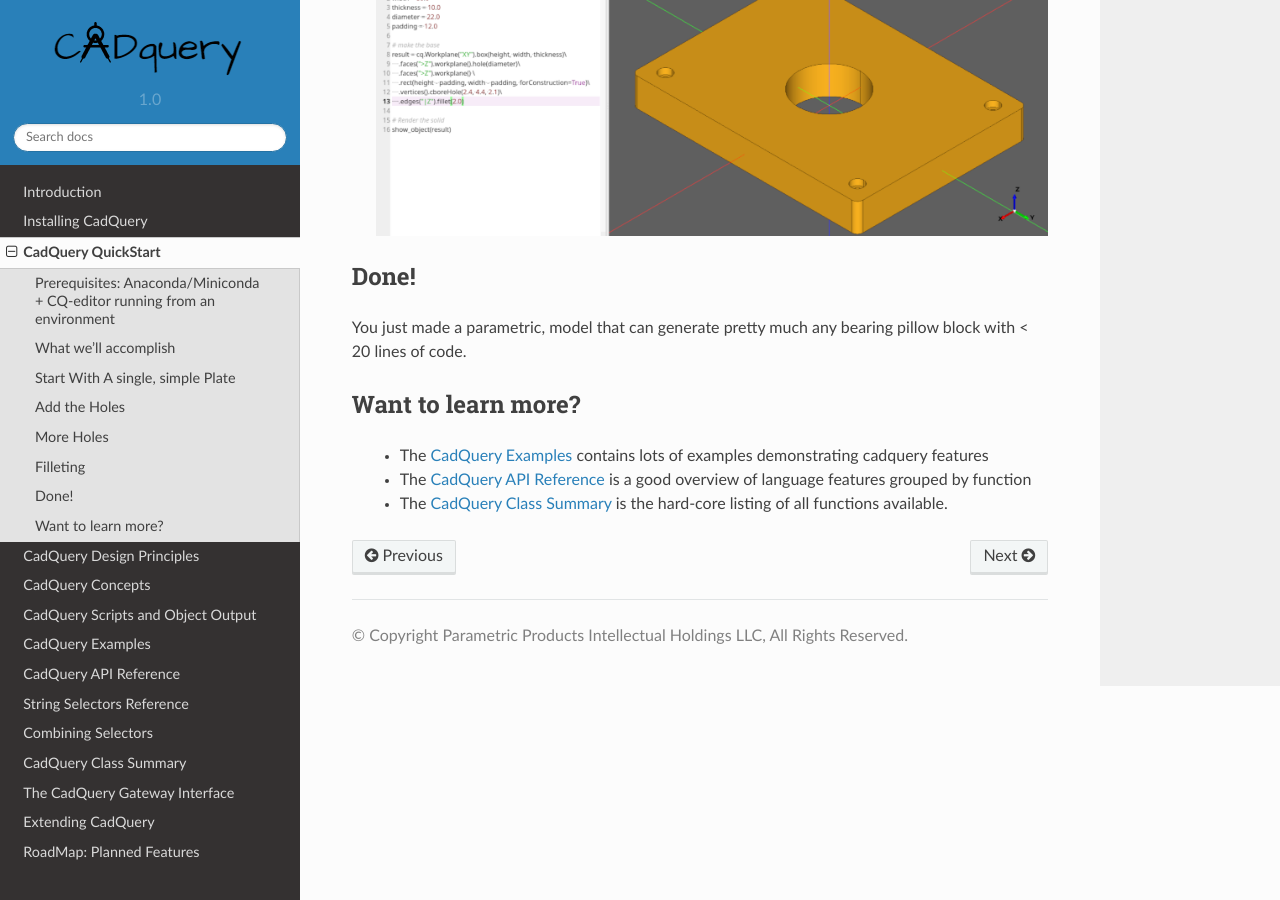
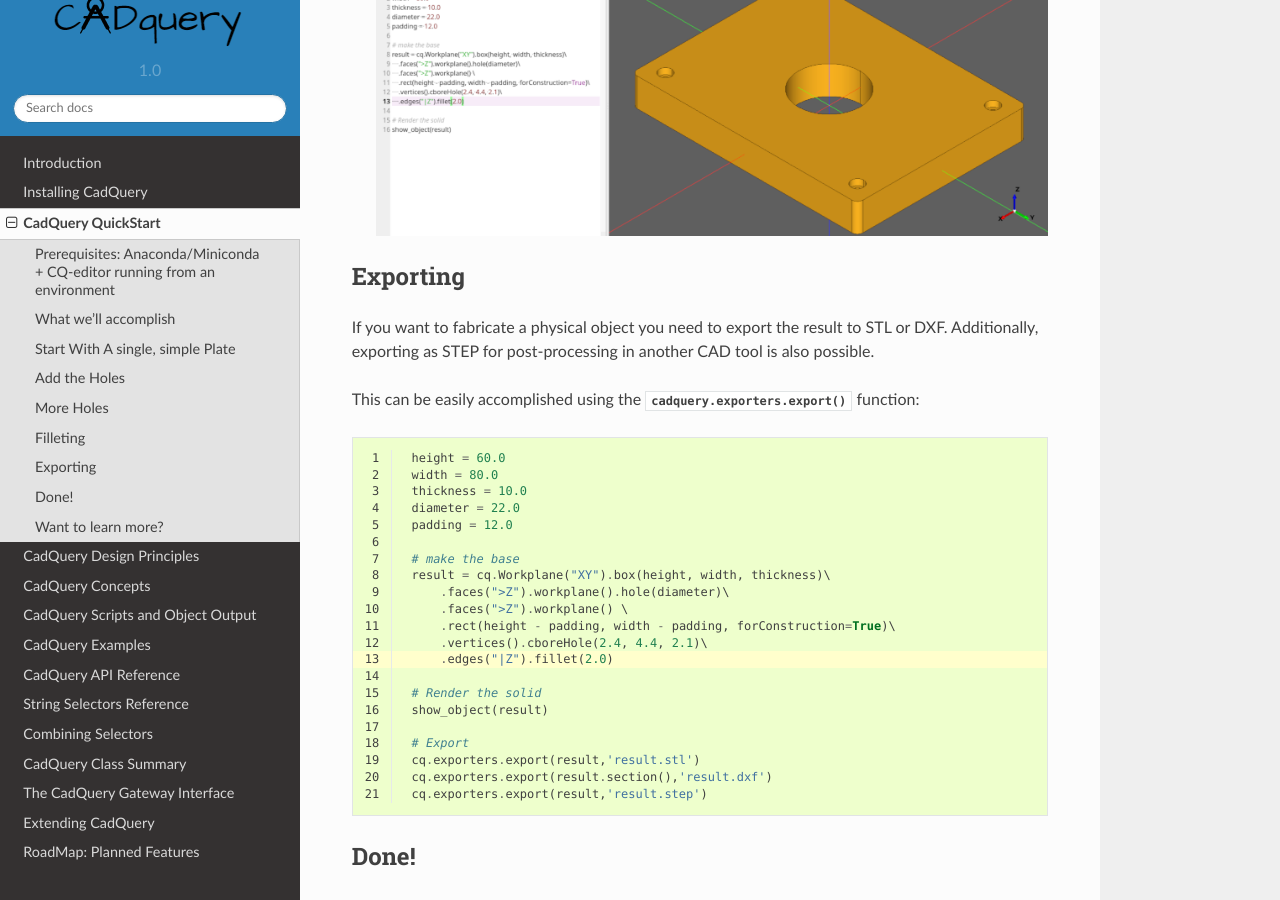
Before and after one commit to CadQuery/cadquery, a Sphinx documentation site: the page built from doc/quickstart.rst, in a window 1280 px wide and 900 px high, scrolled down 6383 px. Built offline with Sphinx 7.4.7 and the Read the Docs theme 2.0.0, drawn with Linux system fonts in a browser that asks for light colours.

Commit message:
Mention export in the tutorial

```diff
--- a/doc/quickstart.rst
+++ b/doc/quickstart.rst
@@ -223,6 +223,38 @@
 
         ..  image:: _static/quickstart/005.png
 
+Exporting
+=========
+
+If you want to fabricate a physical object you need to export the result to STL or DXF. Additionally, exporting as STEP for post-processing in another CAD tool is also possible.
+
+This can be easily accomplished using the :py:meth:`cadquery.exporters.export` function:
+
+.. code-block:: python
+   :linenos:
+   :emphasize-lines: 13
+
+    height = 60.0
+    width = 80.0
+    thickness = 10.0
+    diameter = 22.0
+    padding = 12.0
+
+    # make the base
+    result = cq.Workplane("XY").box(height, width, thickness)\
+        .faces(">Z").workplane().hole(diameter)\
+        .faces(">Z").workplane() \
+        .rect(height - padding, width - padding, forConstruction=True)\
+        .vertices().cboreHole(2.4, 4.4, 2.1)\
+        .edges("|Z").fillet(2.0)
+
+    # Render the solid
+    show_object(result)
+
+    # Export
+    cq.exporters.export(result,'result.stl')
+    cq.exporters.export(result.section(),'result.dxf')
+    cq.exporters.export(result,'result.step')
 
 Done!
 ============
```
